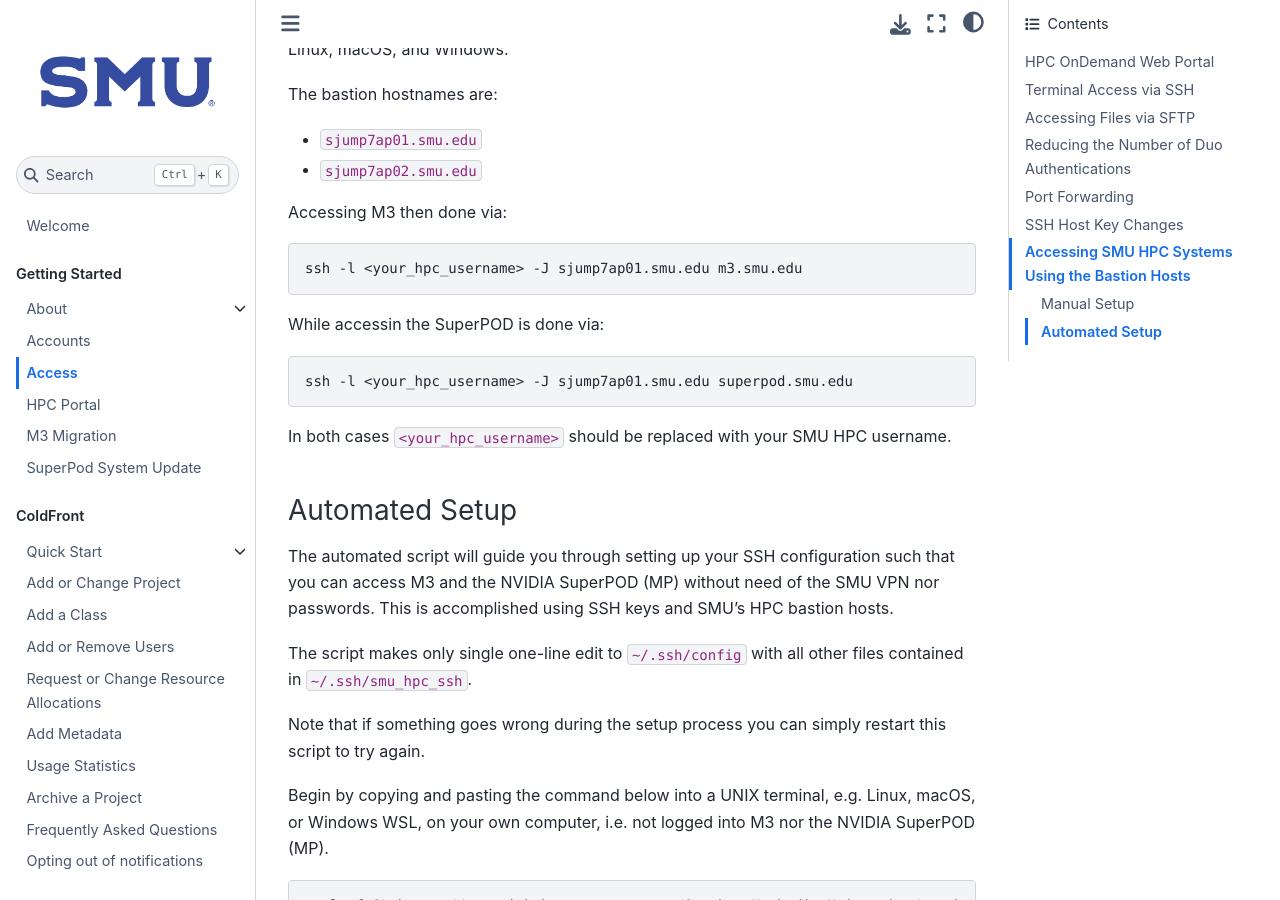
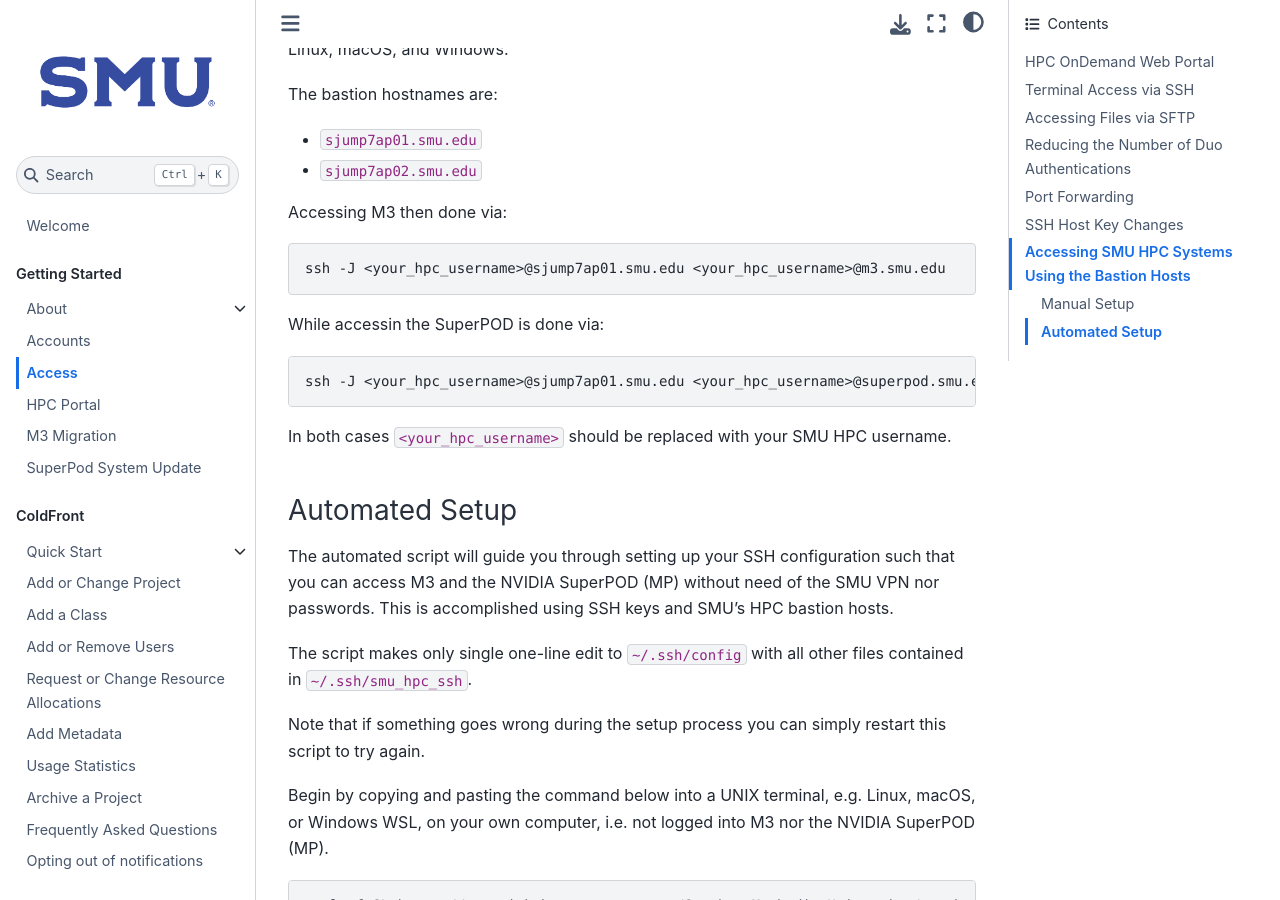
Before and after one commit to SouthernMethodistUniversity/hpc_docs, a Jupyter Book: the page built from docs/access.md, in a window 1280 px wide and 900 px high, scrolled down 6029 px. Built offline with Jupyter Book 1.0.4 settings and Sphinx 7.4.7 and the Sphinx Book theme 1.1.4, drawn with Linux system fonts in a browser that asks for light colours; some of the changed lines change nothing that is shown.

Commit message:
Update access.md

````diff
--- a/docs/access.md
+++ b/docs/access.md
@@ -351,12 +351,12 @@
 
 Accessing M3 then done via:
 ```bash
-ssh -l <your_hpc_username> -J sjump7ap01.smu.edu m3.smu.edu
+ssh -J <your_hpc_username>@sjump7ap01.smu.edu <your_hpc_username>@m3.smu.edu
 ```
 
 While accessin the SuperPOD is done via:
 ```bash
-ssh -l <your_hpc_username> -J sjump7ap01.smu.edu superpod.smu.edu
+ssh -J <your_hpc_username>@sjump7ap01.smu.edu <your_hpc_username>@superpod.smu.edu
 ```
 In both cases `<your_hpc_username>` should be replaced with your SMU HPC
 username.
````
